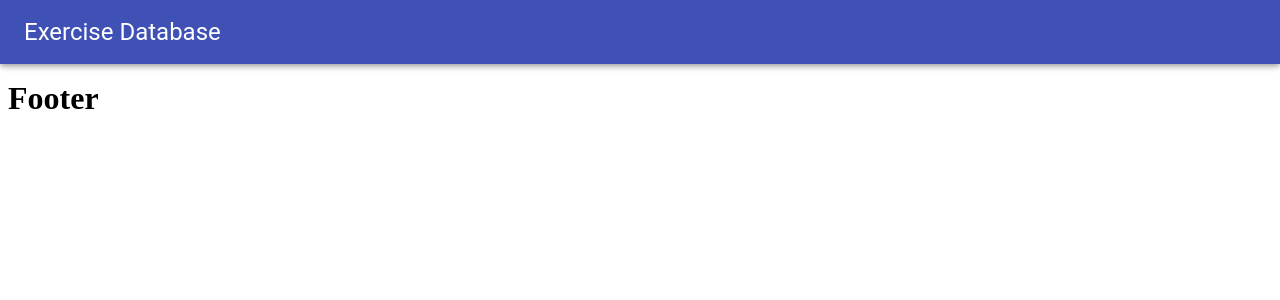
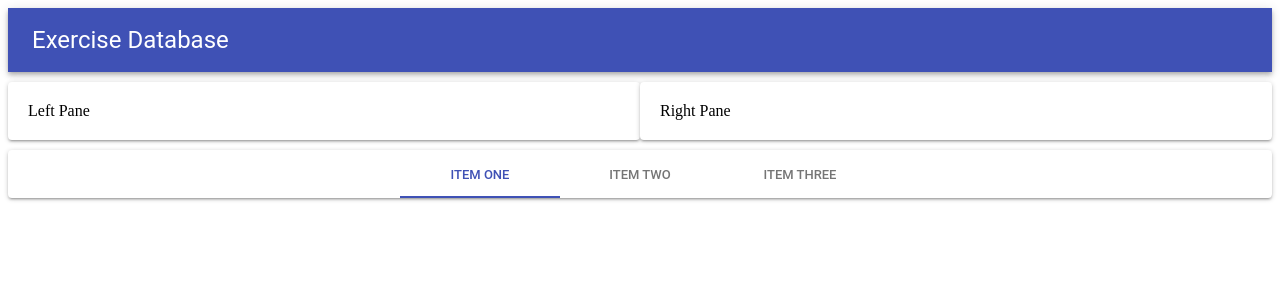
Before and after one commit to dkitaw/react_material_ui, a React (Create React App) app in the folder 01_demo_one/: page / in a window 1280 px wide. Shown: the top 300 px of the page. Built offline with nearby package versions, Linux system fonts and the light colour scheme.

Commit message:
grid added

```diff
--- a/01_demo_one/src/components/Exercises/index.js
+++ b/01_demo_one/src/components/Exercises/index.js
@@ -1,9 +1,22 @@
 import React from 'react';
-
+import { Grid, Paper } from '@material-ui/core';
+const style = {
+  Paper: {padding: 20, marginTop: 10, marginBottom: 10}
+}
 export default props => {
   return (
-    <div>
-      <h1>index</h1>
-    </div>
+    <Grid container>
+      <Grid item sm>
+        <Paper style={style.Paper}>
+        Left Pane
+        </Paper>
+      </Grid>
+      <Grid item sm>
+        <Paper style={style.Paper}>
+        Right Pane
+        </Paper>
+      </Grid>
+
+    </Grid>
   );
 };
--- a/01_demo_one/src/components/Layouts/Footer.js
+++ b/01_demo_one/src/components/Layouts/Footer.js
@@ -1,9 +1,18 @@
 import React from 'react';
-
+import {Paper, Tabs, Tab} from '@material-ui/core';
 export default props => {
   return (
-    <div>
-      <h1>Footer</h1>
-    </div>
+    <Paper>
+      <Tabs
+        value={0}
+        indicatorColor="primary"
+        textColor="primary"
+        centered
+      >
+        <Tab label="Item One" />
+        <Tab label="Item Two" />
+        <Tab label="Item Three" />
+      </Tabs>
+    </Paper>
   );
 };
--- a/01_demo_one/src/components/Layouts/Header.js
+++ b/01_demo_one/src/components/Layouts/Header.js
@@ -3,7 +3,7 @@ import { AppBar, Toolbar, Typography } from '@material-ui/core';
 
 export default props => {
   return (
-    <AppBar>
+    <AppBar position="static">
       <Toolbar>
         <Typography variant="headline" color="inherit">
           Exercise Database
```
